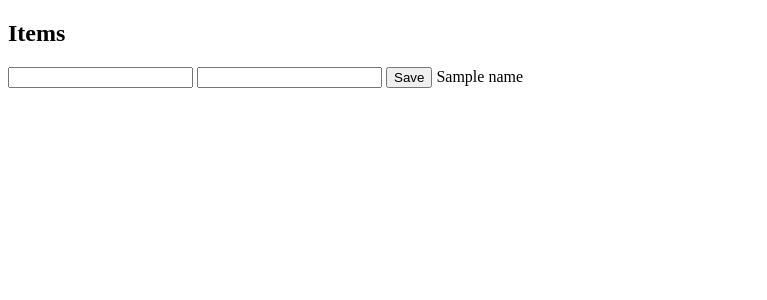
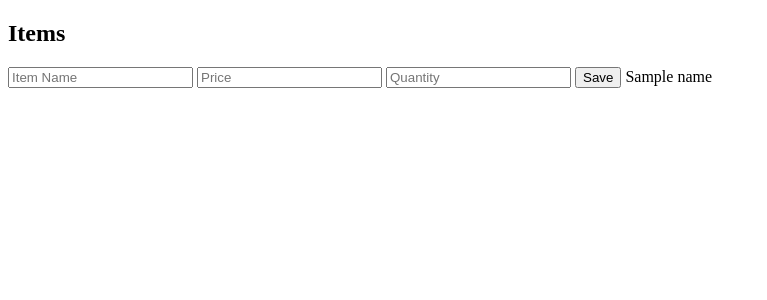
Before and after one commit to smusings/shopping_list, a Flask app: template shoppingList/templates/list.html in a window 1280 px wide. Shown: the top 300 px of the page, without its empty margins (0-767 px from the left). Run offline with Flask 2, Linux system fonts and the light colour scheme; the template is opened without the code that fills it: most values are stand-ins (such as "Sample title", 1, 10 or a date in 2020); some libraries are stand-ins or nearby versions; some web fonts are replaced.

Commit message:
updating GUI to new item fields

```diff
--- a/shoppingList/routes.py
+++ b/shoppingList/routes.py
@@ -73,7 +73,7 @@ def new_item_json():
         if request.method == 'POST':
             json_list = request.get_json(silent=True)
             for obj in json_list:
-                item = Item(obj['name'], obj['list_id'], obj['quantity'])
+                item = Item(obj['name'], obj['list_id'], session.get('user'), obj['price'], obj['quantity'])
                 db.session.add(item)
             db.session.commit()
             return 'Success'
--- a/shoppingList/static/JS/list.js
+++ b/shoppingList/static/JS/list.js
@@ -21,6 +21,7 @@ shoppingList.controller('listController', function($scope, $http){
 			'name': $scope.itemName,
 			'list_id': $scope.listId,
 			'quantity': $scope.itemQuantity
+			'price': $scope.itemPrice
 		}];
 
 		$http.post('/newItem.json', $scope.newItem)
--- a/shoppingList/static/JS/shopping_list.js
+++ b/shoppingList/static/JS/shopping_list.js
@@ -6,7 +6,6 @@ shoppingList.controller('listController', function($scope, $http){
 	{
 		$http.get("/shoppingList.json")
 		.success(function(response) {
-				console.log(response['data']);
 				$scope.shoppingList = response['data'];
 			});
 	}
--- a/shoppingList/templates/list.html
+++ b/shoppingList/templates/list.html
@@ -4,14 +4,15 @@
 	<div ng-app="shoppingList" ng-controller="listController">
 		<input type="hidden" id="url" value="{{url_for('json_list', id = list_id)}}">
 		<h2>Items</h2>
-			<input type='text' ng-model="itemName" name='name'>
-			<input type='text' ng-model="itemQuantity" name='quantity'>
+			<input type='text' ng-model="itemName" name='name' placeholder='Item Name'>
+			<input type='text' ng-model="itemPrice" name='price' placeholder='Price'>
+			<input type='text' ng-model="itemQuantity" name='quantity' placeholder='Quantity'>
 			<input type='hidden' id="listId" name="list_id" value="{{ list_id }}">
 			<input type="submit" value="Save" ng-click="addItem()">
 		{{ name }}
 		<ul class="items">
 			<li ng-repeat="item in list">
-			<strong>{[item.name]}</strong> - {[item.quantity]} for {[item.price | currency :"USD$"]}
+			<strong>{[item.name]}</strong> - {[item.quantity]} for {[item.price | currency :"$"]}
 			<input type="button" value="Delete" ng-click="deleteItem(item.id)">
 			</li>
 		</ul>
```
